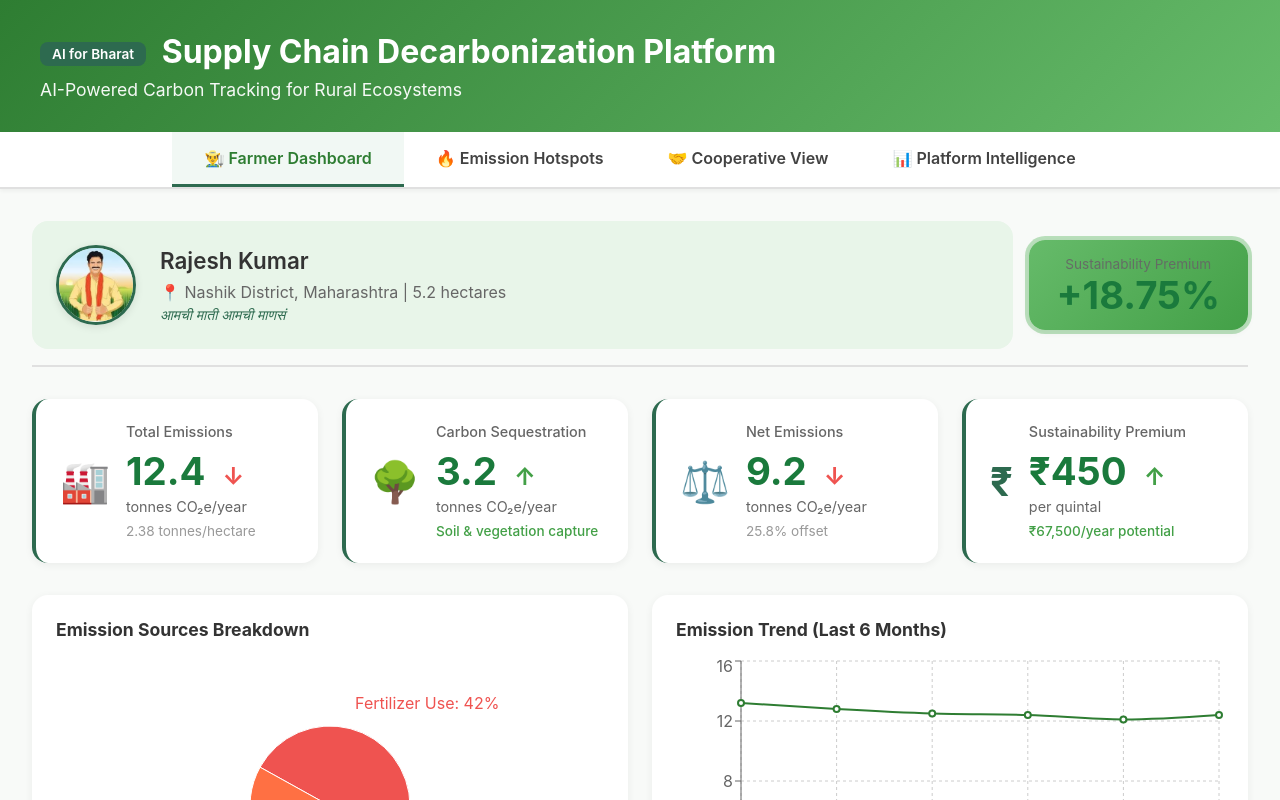
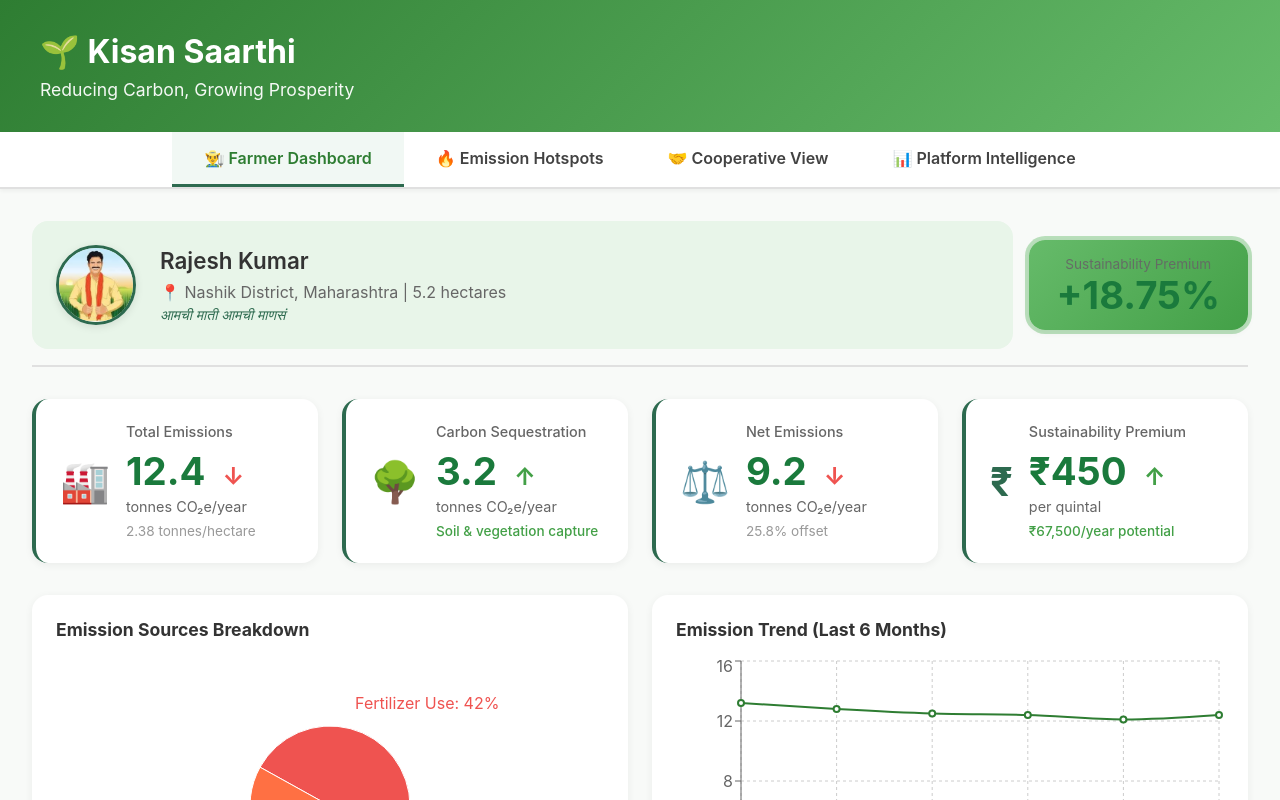
Before and after one commit to ecogetaway/AI4Bharat, a React (Vite) app in the folder prototype/: page / in a window 1280 px wide. Shown: the top 800 px of the page. Built offline with nearby package versions, Linux system fonts and the light colour scheme.

Commit message:
Add Kisan Saarthi branding - Reducing Carbon, Growing Prosperity

```diff
--- a/prototype/src/App.jsx
+++ b/prototype/src/App.jsx
@@ -14,8 +14,8 @@ function App() {
       <div className="app">
         <header className="app-header">
           <div className="header-content">
-            <h1 className="app-title"><span className="ai4bharat-badge">AI for Bharat</span> Supply Chain Decarbonization Platform</h1>
-            <p className="app-subtitle">AI-Powered Carbon Tracking for Rural Ecosystems</p>
+            <h1 className="app-title">🌱 Kisan Saarthi</h1>
+            <p className="app-subtitle">Reducing Carbon, Growing Prosperity</p>
           </div>
         </header>
 
```
Also changed, not shown: 1 other file (tests, documents, lock files or other folders).
